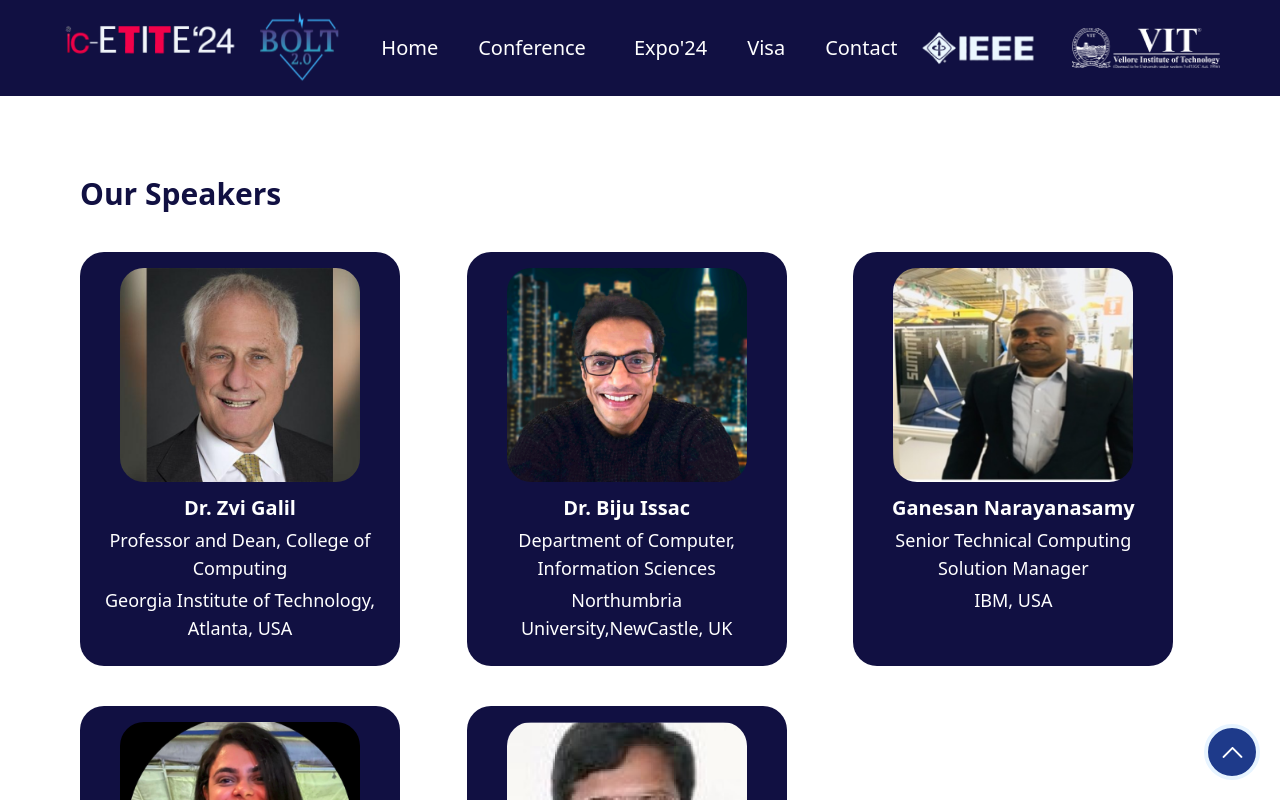
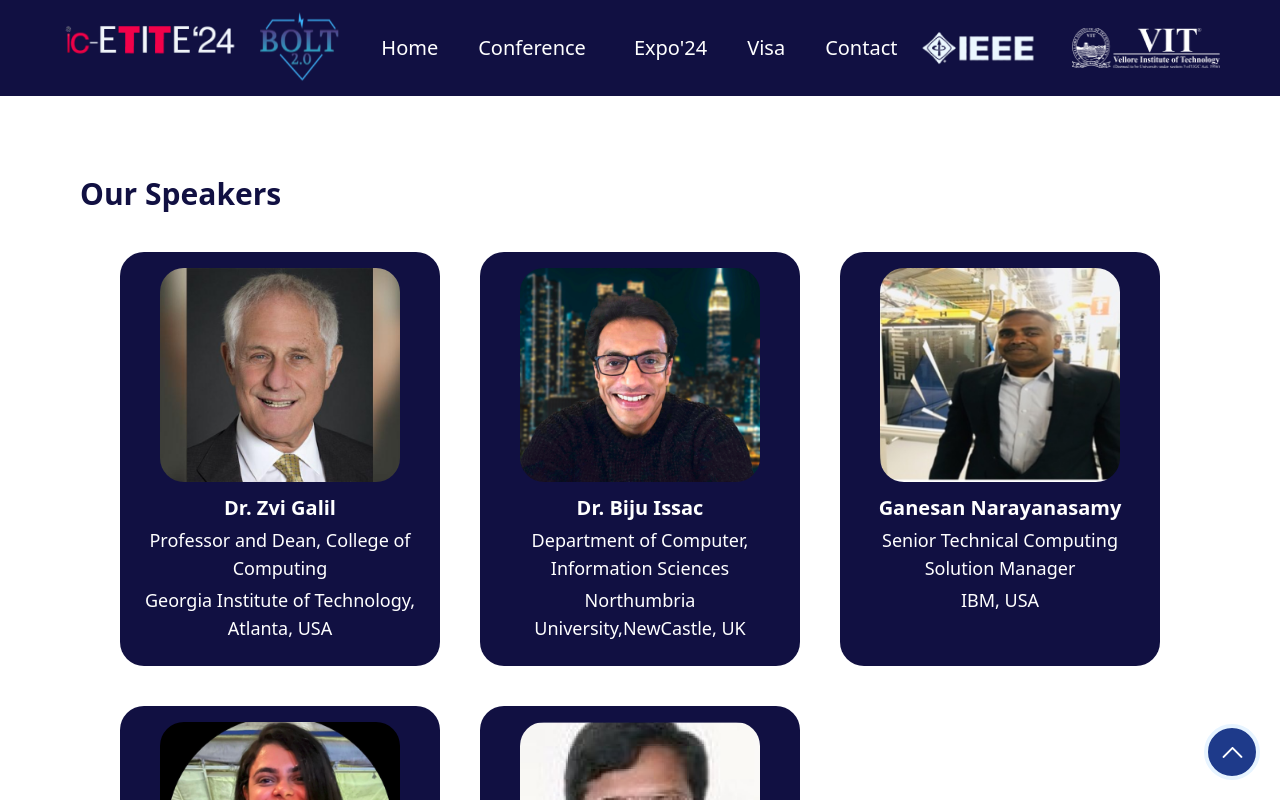
Before and after one commit to Shivd131/icetite-landing-deployed, a Next.js app: page /speakers in a window 1280 px wide. Shown: the top 800 px of the page. Built offline with nearby package versions, Linux system fonts and the light colour scheme.

Commit message:
feat: adds

```diff
--- a/src/components/index/heroSection.jsx
+++ b/src/components/index/heroSection.jsx
@@ -1,6 +1,6 @@
 import React, {useEffect, useState} from "react";
 
-import Image from "next/image.js";
+import Image from "next/image";
 import BgImage from "./../../../public/images/vit.png";
 
 import IeeeNav from "./../../../public/icons/ieeemadras.png";
--- a/src/components/speakers/speakerGrid.jsx
+++ b/src/components/speakers/speakerGrid.jsx
@@ -47,7 +47,7 @@ const data = [
 
 const SpeakerGrid = () => {
   return (
-      <>
+      <div className="flex flex-col items-center">
     <div className="grid grid-cols-1 md:grid-cols-2 lg:grid-cols-3 gap-10 justify-between pb-20">
       {data.map((item) => (
         <div
@@ -65,7 +65,7 @@ const SpeakerGrid = () => {
 
     </div>
   <p className="text-2xl text-[#ea0763] flex flex-col items-center pb-10 font-bold">and many more...</p>
-      </>
+      </div>
         );
 };
 
```
